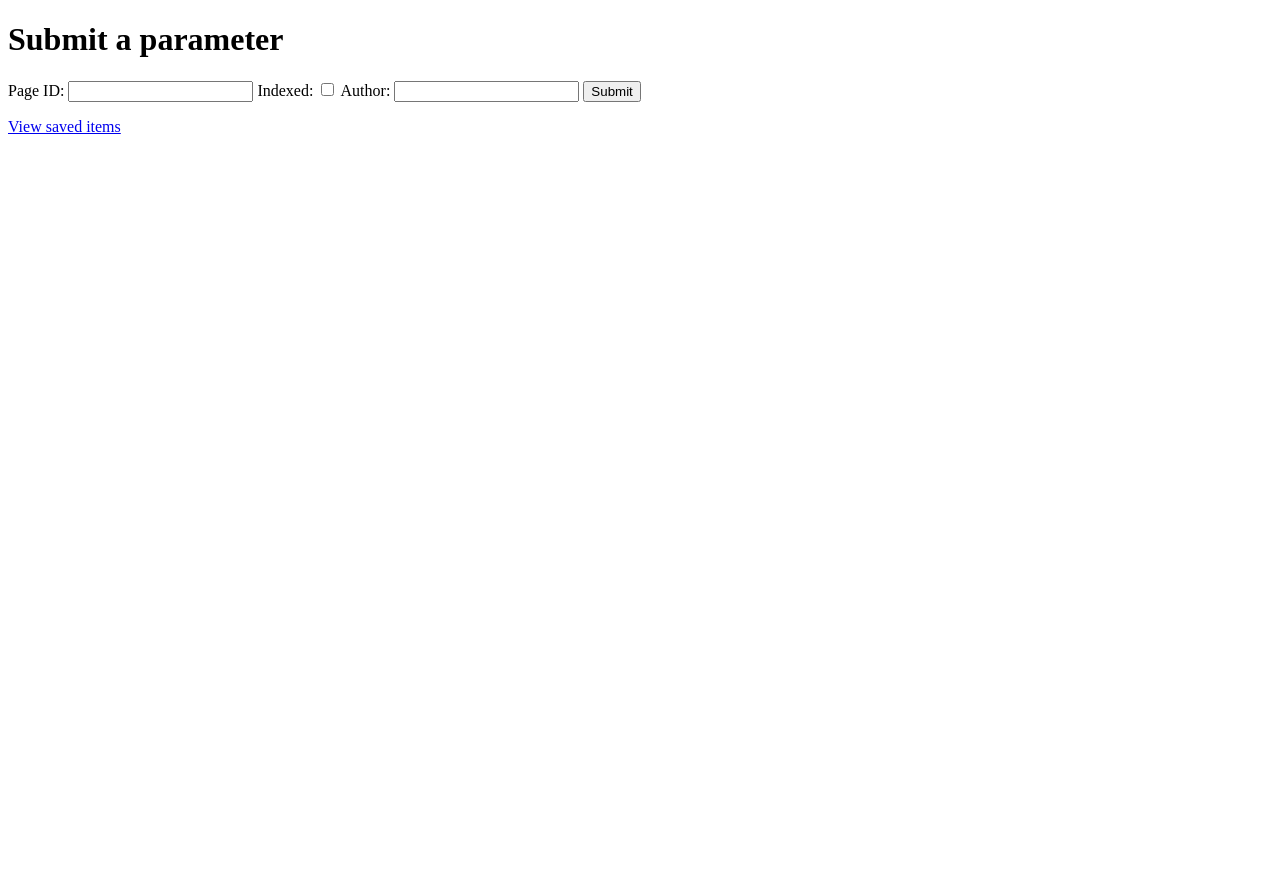
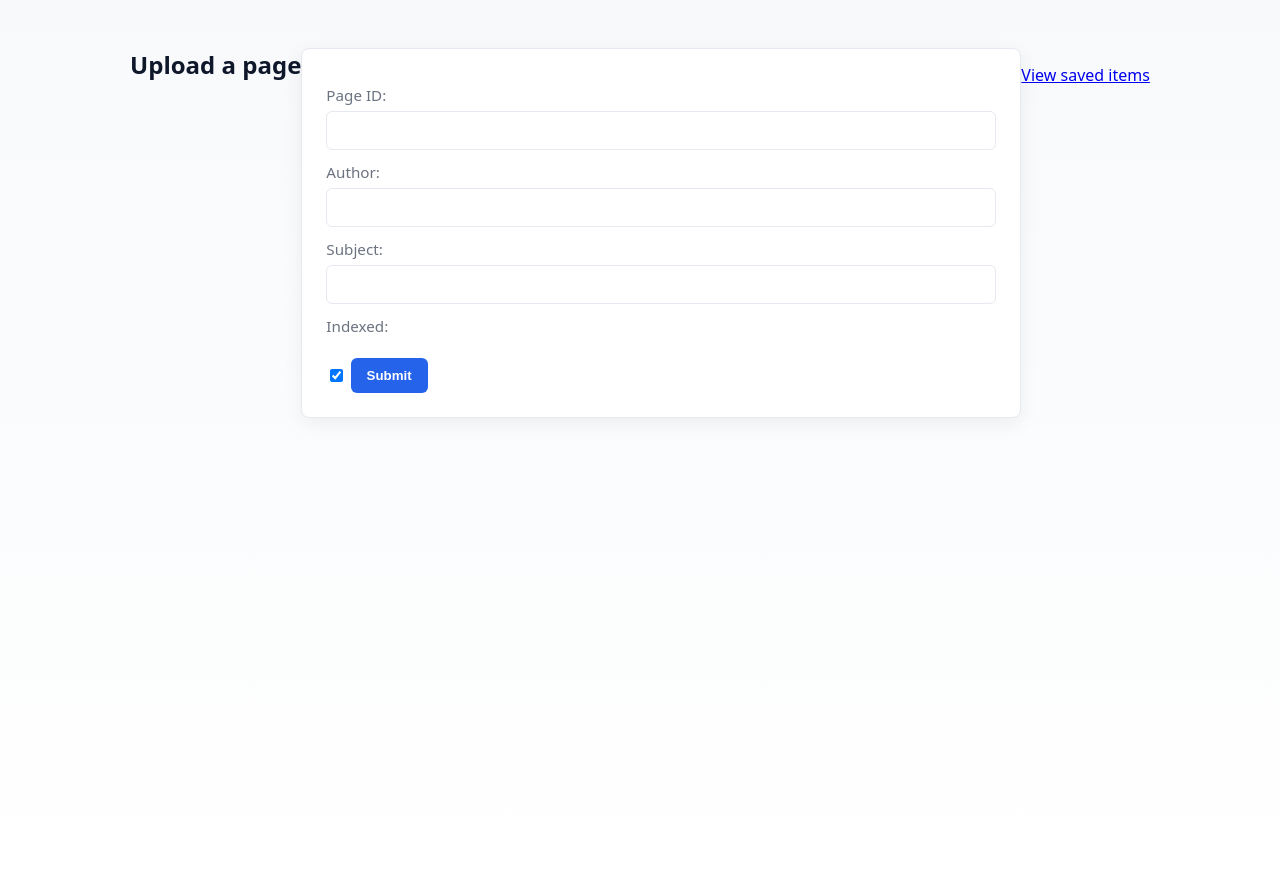
Before and after one commit to BluewolfJ124/notiondatabase, a Flask app: page / in a window 1280 px wide. Before the commit the page ends 134 px from the top, so only its background shows below. Run offline with Flask 2, Linux system fonts and the light colour scheme.

Commit message:
updated fetch pages from Notion and display them

```diff
--- a/main.py
+++ b/main.py
@@ -78,7 +78,7 @@ def create_app():
         os.makedirs(BASE_DIR, exist_ok=True)
         conn = sqlite3.connect(DB_PATH)
         cur = conn.cursor()
-        # Create table (if not exists) with slug column
+        # Create table (if not exists) with slug and subject columns
         cur.execute(
             """
         CREATE TABLE IF NOT EXISTS items (
@@ -88,18 +88,12 @@ def create_app():
             date TEXT NOT NULL,
             is_index BOOLEAN,
             author TEXT DEFAULT 'Jamie Z',
-            slug TEXT UNIQUE
+            slug TEXT UNIQUE,
+            subject TEXT DEFAULT ''
         )
         """
         )
         conn.commit()
-
-        # Ensure slug column exists (for older DBs) - add if missing
-        cur.execute("PRAGMA table_info(items)")
-        cols = [row[1] for row in cur.fetchall()]  # (cid, name, type, ...)
-        if "slug" not in cols:
-            cur.execute("ALTER TABLE items ADD COLUMN slug TEXT")
-            conn.commit()
 
         # Populate missing slugs for existing rows
         cur.execute("SELECT id, title, slug FROM items WHERE slug IS NULL OR slug = ''")
@@ -123,6 +117,7 @@ def create_app():
         page_id = request.form.get("param", "")
         indexed = request.form.get("index", "")
         author = request.form.get("author", "")
+        subject = request.form.get("subject", "")  # <-- new field
         if author == "":
             author = "Jamie Z"
         if not page_id:
@@ -166,8 +161,8 @@ def create_app():
         slug = generate_unique_slug(db, base_slug)
 
         cur.execute(
-            "INSERT INTO items (title, content, date, is_index, author, slug) VALUES (?, ?, ?, ?, ?, ?)",
-            (title, html_output, created_time, indexed, author, slug),
+            "INSERT INTO items (title, content, date, is_index, author, slug, subject) VALUES (?, ?, ?, ?, ?, ?, ?)",
+            (title, html_output, created_time, indexed, author, slug, subject),
         )
         db.commit()
         item_id = cur.lastrowid
@@ -179,8 +174,8 @@ def create_app():
     def list_items():
         db = get_db()
         cur = db.cursor()
-        # include slug so templates can link by slug
-        cur.execute("SELECT id, title, content, slug FROM items ORDER BY date DESC")
+        # include subject so templates can display or filter by it
+        cur.execute("SELECT id, title, content, slug, subject FROM items ORDER BY date DESC")
         items = cur.fetchall()
         return render_template("list.html", items=items)
 
@@ -188,7 +183,55 @@ def create_app():
     def fetch_pages():
         db = get_db()
         cur = db.cursor()
-        cur.execute("SELECT title FROM items ORDER BY date DESC")
+
+        # Read query params
+        subject = request.args.get("subject")
+        start = request.args.get("start")  # inclusive start date (ISO string preferred)
+        end = request.args.get("end")      # inclusive end date (ISO string preferred)
+        order_by = request.args.get("order_by", "date").lower()
+        order = request.args.get("order", "desc").lower()
+        limit = request.args.get("limit")
+        offset = request.args.get("offset")
+
+        # Whitelist columns to avoid SQL injection via order_by
+        allowed_order_cols = {"date", "title", "subject"}
+        if order_by not in allowed_order_cols:
+            order_by = "date"
+
+        # Normalize order direction
+        order_dir = "ASC" if order == "asc" else "DESC"
+
+        # Build base query and parameters list
+        sql = "SELECT title, slug, date, subject FROM items"
+        where_clauses = []
+        params = []
+
+        if subject:
+            where_clauses.append("subject = ?")
+            params.append(subject)
+
+        # Compare date strings lexicographically (ISO8601 is safe for this)
+        if start:
+            where_clauses.append("date >= ?")
+            params.append(start)
+        if end:
+            where_clauses.append("date <= ?")
+            params.append(end)
+
+        if where_clauses:
+            sql += " WHERE " + " AND ".join(where_clauses)
+
+        sql += f" ORDER BY {order_by} {order_dir}"
+
+        # Optional limit/offset (only accept integers)
+        if limit and limit.isdigit():
+            sql += " LIMIT ?"
+            params.append(int(limit))
+            if offset and offset.isdigit():
+                sql += " OFFSET ?"
+                params.append(int(offset))
+
+        cur.execute(sql, params)
         items = cur.fetchall()
         return json.dumps([dict(item) for item in items])
 
--- a/requirements.txt
+++ b/requirements.txt
@@ -1,7 +1,6 @@
 Flask>=2.0
 markdown-it-py>=2.0
 notion-client>=2.0
-notion-to-md>=0.1
+notion-to-md-py>=0.1
 python-dotenv>=0.15
 beautifulsoup4>=4.9
-sqlite3
--- /dev/null
+++ b/static/form.css
@@ -0,0 +1,99 @@
+:root{
+  --bg:#f7f9fb;
+  --card:#ffffff;
+  --muted:#6b7280;
+  --accent:#2563eb;
+  --accent-contrast:#fff;
+  --border:#e6e9ef;
+  --radius:8px;
+  --max-width:720px;
+}
+
+html,body{
+  height:100%;
+  margin:0;
+  font-family:system-ui,Segoe UI,Roboto,Helvetica,Arial,sans-serif;
+  background:linear-gradient(180deg,var(--bg),#fff);
+  color:#111827;
+  -webkit-font-smoothing:antialiased;
+  -moz-osx-font-smoothing:grayscale;
+}
+
+.page{
+  display:flex;
+  align-items:flex-start;
+  justify-content:center;
+  padding:48px 16px;
+}
+
+.submit-form{
+  width:100%;
+  max-width:var(--max-width);
+  background:var(--card);
+  border:1px solid var(--border);
+  border-radius:var(--radius);
+  padding:24px;
+  box-shadow:0 6px 20px rgba(16,24,40,0.06);
+  box-sizing:border-box;
+}
+
+.page-title{
+  margin:0 0 12px 0;
+  font-size:1.5rem;
+  font-weight:600;
+  color:#0f172a;
+}
+
+.messages{
+  margin:0 0 12px 0;
+  padding:8px 12px;
+  list-style:none;
+  background:#fff4e5;
+  border:1px solid rgba(245,158,11,0.15);
+  border-radius:6px;
+  color:#92400e;
+}
+
+.form-label{
+  display:block;
+  font-size:0.95rem;
+  color:var(--muted);
+  margin-top:12px;
+  margin-bottom:6px;
+}
+
+.form-input{
+  width:100%;
+  padding:10px 12px;
+  border:1px solid var(--border);
+  border-radius:6px;
+  font-size:0.95rem;
+  background:transparent;
+  box-sizing:border-box;
+}
+
+.form-checkbox{
+  margin-left:4px;
+  transform:translateY(2px);
+}
+
+.submit-button{
+  display:inline-block;
+  margin-top:16px;
+  padding:10px 16px;
+  background:var(--accent);
+  color:var(--accent-contrast);
+  border:none;
+  border-radius:6px;
+  font-weight:600;
+  cursor:pointer;
+  transition:background 0.15s ease, transform 0.06s ease;
+}
+
+.submit-button:hover{ background:#1e40af; }
+.submit-button:active{ transform:translateY(1px); }
+
+@media (max-width:600px){
+  .submit-form{ padding:16px; }
+  .page{ padding:24px 12px; }
+}
--- a/templates/form.html
+++ b/templates/form.html
@@ -4,27 +4,31 @@
     <meta charset="utf-8" />
     <meta name="viewport" content="width=device-width,initial-scale=1" />
     <title>Submit</title>
+    <!-- add external stylesheet -->
+    <link rel="stylesheet" href="{{ url_for('static', filename='form.css') }}">
   </head>
-  <body>
-    <h1>Submit a parameter</h1>
+  <body class="page">
+    <h1 class="page-title">Upload a page</h1>
     {% with messages = get_flashed_messages() %}
       {% if messages %}
-        <ul>
+        <ul class="messages">
           {% for msg in messages %}
-            <li>{{ msg }}</li>
+            <li class="message-item">{{ msg }}</li>
           {% endfor %}
         </ul>
       {% endif %}
     {% endwith %}
-
-    <form action="{{ url_for('submit') }}" method="post">
-      <label for="param">Page ID:</label>
-      <input id="param" name="param" required />
-      <label for="indexed">Indexed:</label>
-    <input id="indexed" name="indexed" type="checkbox" />
-    <label for="author">Author:</label>
-    <input id="author" name="author" type="text" />
-      <button type="submit">Submit</button>
+    <br>
+    <form action="{{ url_for('submit') }}" method="post" class="submit-form">
+      <label for="param" class="form-label">Page ID:</label>
+      <input id="param" name="param" required class="form-input" />
+      <label for="author" class="form-label">Author:</label>
+      <input id="author" name="author" type="text" class="form-input" />
+      <label for="subject" class="form-label">Subject:</label>
+      <input id="subject" name="subject" type="text" class="form-input" />
+      <label for="indexed" class="form-label">Indexed:</label>
+      <input id="indexed" name="indexed" type="checkbox" checked class="form-checkbox" />
+      <button type="submit" class="submit-button">Submit</button>
     </form>
 
     <p><a href="{{ url_for('list_items') }}">View saved items</a></p>
--- a/templates/list.html
+++ b/templates/list.html
@@ -12,9 +12,10 @@
       <ul>
         {% for it in items %}
           <li>
-            <a href="{{ url_for('view_item', item_id=it['title']) }}">#{{ it['id'] }}</a>
+            <a href="/get/{{  it['slug']  }}">#{{ it['id'] }}</a>
             - {{ it['title'] }}
             <small>({{ it['date'] }})</small>
+
           </li>
         {% endfor %}
       </ul>
```
